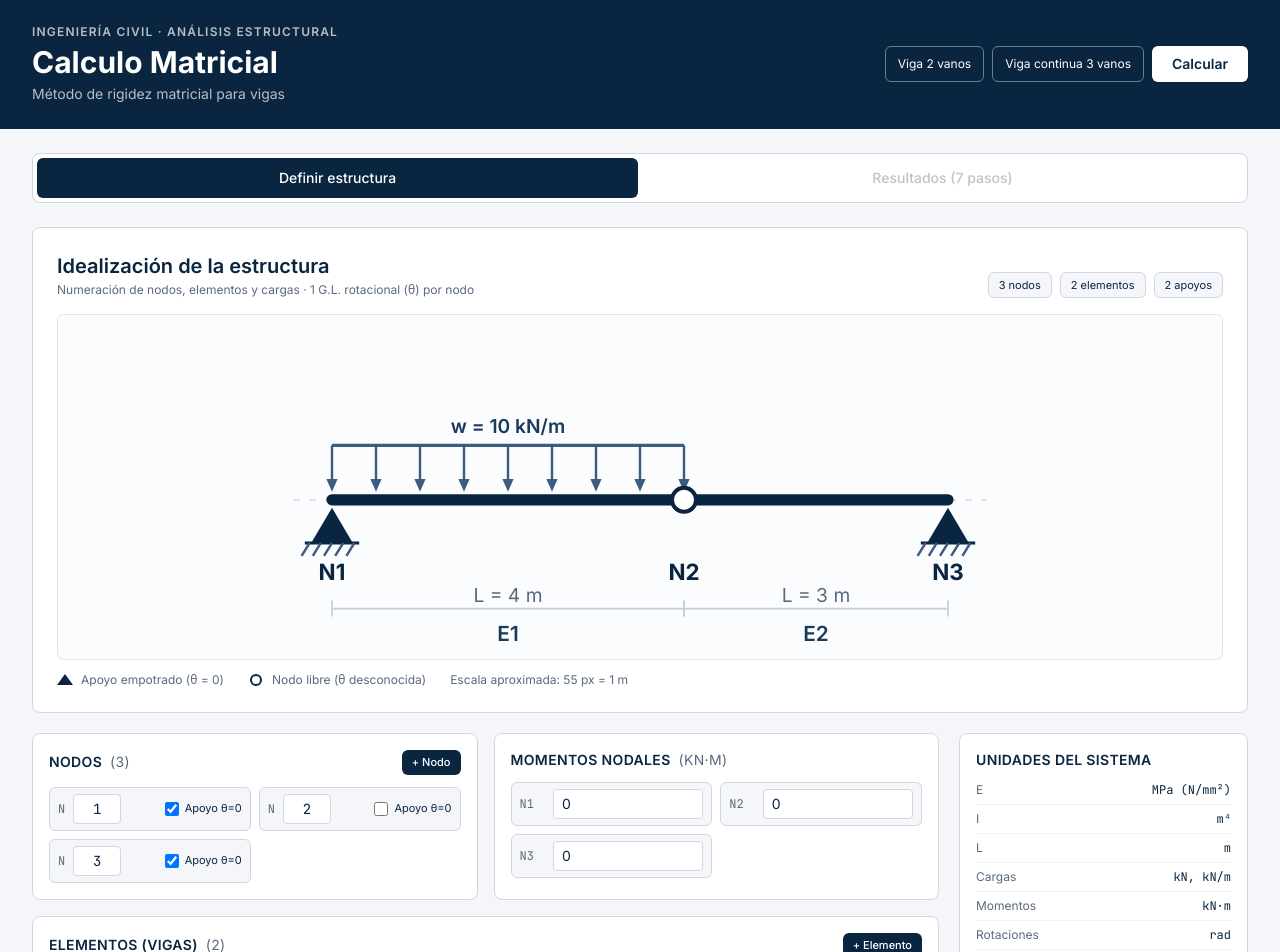
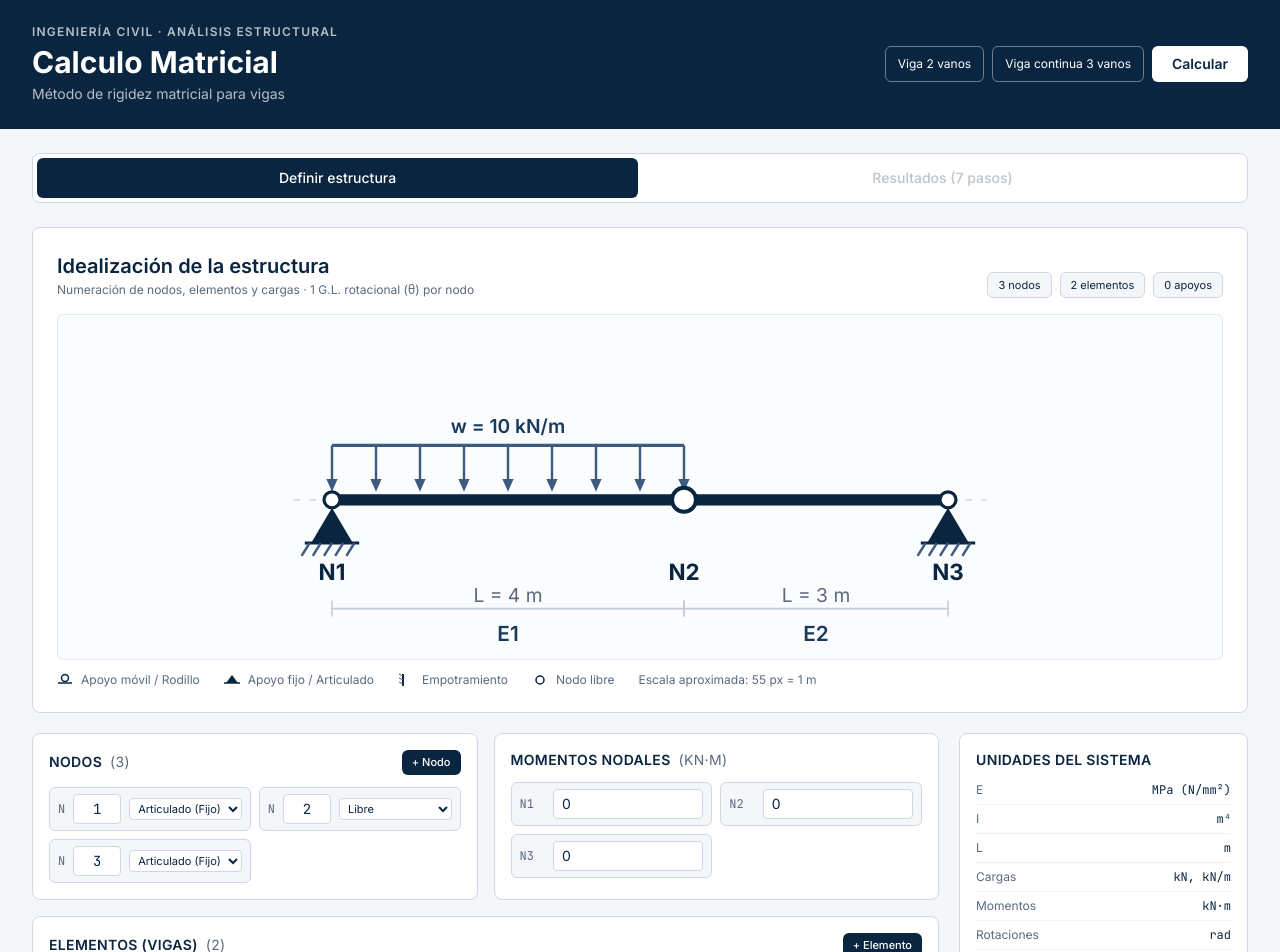
Before and after one commit to AngelMoralesChazari/calculomatricial, a React (Vite) app: page / in a window 1280 px wide. Shown: the top 952 px of the page. Built offline with nearby package versions, Linux system fonts and the light colour scheme.

Commit message:
feat: agregar y corregir representacion de apoyos (rodillo, fijo y empotrado)

```diff
--- a/src/components/BeamDiagram.tsx
+++ b/src/components/BeamDiagram.tsx
@@ -1,4 +1,4 @@
-import type { StructureModel } from '../types/structure'
+import type { StructureModel, SupportType } from '../types/structure'
 import { units } from '../data/units'
 
 interface BeamDiagramProps {
@@ -140,10 +140,49 @@ export function BeamDiagram({ model, scale = 55, heightClass = 'h-72 sm:h-80' }:
 
           {model.nodes.map((node) => {
             const px = positions.get(node.id) ?? 0
+            const support = (node.supportType ?? (node.restrained ? 'fixed' : 'none')) as SupportType
+
             return (
               <g key={node.id}>
-                {node.restrained ? (
-                  <>
+                {/* Articulación circular para apoyos que no sean empotrados */}
+                {support !== 'fixed' && (
+                  <circle
+                    cx={px}
+                    cy={y}
+                    r={support === 'none' ? '7.5' : '5'}
+                    fill="#ffffff"
+                    stroke={NAVY}
+                    strokeWidth={support === 'none' ? '2.5' : '2'}
+                  />
+                )}
+
+                {/* Símbolo de Empotramiento */}
+                {support === 'fixed' && (
+                  <g>
+                    <line x1={px} y1={y - 20} x2={px} y2={y + 20} stroke={NAVY} strokeWidth="3.5" />
+                    {Array.from({ length: 7 }).map((_, i) => {
+                      const hy = y - 18 + i * 6
+                      const allPx = Array.from(positions.values())
+                      const maxPx = Math.max(...allPx)
+                      const isLeft = px !== maxPx
+                      return (
+                        <line
+                          key={i}
+                          x1={px}
+                          y1={hy}
+                          x2={isLeft ? px - 7 : px + 7}
+                          y2={hy - 6}
+                          stroke={NAVY_MUTED}
+                          strokeWidth="1.5"
+                        />
+                      )
+                    })}
+                  </g>
+                )}
+
+                {/* Símbolo de Apoyo Fijo (Articulado) */}
+                {support === 'pinned' && (
+                  <g>
                     <polygon points={`${px},${y + 5} ${px - 13},${y + 27} ${px + 13},${y + 27}`} fill={NAVY} />
                     <line x1={px - 17} y1={y + 27} x2={px + 17} y2={y + 27} stroke={NAVY} strokeWidth="2" />
                     {Array.from({ length: 5 }).map((_, i) => {
@@ -160,10 +199,31 @@ export function BeamDiagram({ model, scale = 55, heightClass = 'h-72 sm:h-80' }:
                         />
                       )
                     })}
-                  </>
-                ) : (
-                  <circle cx={px} cy={y} r="7.5" fill="#ffffff" stroke={NAVY} strokeWidth="2.5" />
+                  </g>
                 )}
+
+                {/* Símbolo de Apoyo Móvil (Rodillo) */}
+                {support === 'roller' && (
+                  <g>
+                    <circle cx={px} cy={y + 12.5} r="7.5" fill="#ffffff" stroke={NAVY} strokeWidth="2.5" />
+                    <line x1={px - 15} y1={y + 20} x2={px + 15} y2={y + 20} stroke={NAVY} strokeWidth="2" />
+                    {Array.from({ length: 5 }).map((_, i) => {
+                      const hx = px - 12 + i * 6
+                      return (
+                        <line
+                          key={i}
+                          x1={hx}
+                          y1={y + 20}
+                          x2={hx - 4}
+                          y2={y + 27}
+                          stroke={NAVY_MUTED}
+                          strokeWidth="1.5"
+                        />
+                      )
+                    })}
+                  </g>
+                )}
+
                 <text x={px} y={y + 50} textAnchor="middle" fill={NAVY} fontSize="14" fontWeight="700">
                   N{node.label}
                 </text>
@@ -175,16 +235,33 @@ export function BeamDiagram({ model, scale = 55, heightClass = 'h-72 sm:h-80' }:
 
       <div className="mt-3 flex flex-wrap gap-x-6 gap-y-1 text-xs text-[#5a6a7e]">
         <span className="flex items-center gap-2">
-          <svg width="16" height="12" aria-hidden>
-            <polygon points="8,0 0,11 16,11" fill={NAVY} />
+          <svg width="16" height="12" className="overflow-visible" aria-hidden>
+            <circle cx="8" cy="4" r="3.5" fill="#fff" stroke={NAVY} strokeWidth="1.5" />
+            <line x1="1" y1="9" x2="15" y2="9" stroke={NAVY} strokeWidth="1.5" />
           </svg>
-          Apoyo empotrado (θ = 0)
+          Apoyo móvil / Rodillo
+        </span>
+        <span className="flex items-center gap-2">
+          <svg width="16" height="12" className="overflow-visible" aria-hidden>
+            <polygon points="8,1 2,9 14,9" fill={NAVY} />
+            <line x1="0" y1="9" x2="16" y2="9" stroke={NAVY} strokeWidth="1.5" />
+          </svg>
+          Apoyo fijo / Articulado
+        </span>
+        <span className="flex items-center gap-2">
+          <svg width="16" height="12" className="overflow-visible" aria-hidden>
+            <line x1="5" y1="0" x2="5" y2="12" stroke={NAVY} strokeWidth="2" />
+            <line x1="5" y1="2" x2="1" y2="0" stroke={NAVY_MUTED} strokeWidth="1" />
+            <line x1="5" y1="6" x2="1" y2="4" stroke={NAVY_MUTED} strokeWidth="1" />
+            <line x1="5" y1="10" x2="1" y2="8" stroke={NAVY_MUTED} strokeWidth="1" />
+          </svg>
+          Empotramiento
         </span>
         <span className="flex items-center gap-2">
           <svg width="16" height="12" aria-hidden>
-            <circle cx="8" cy="6" r="5" fill="#fff" stroke={NAVY} strokeWidth="2" />
+            <circle cx="8" cy="6" r="4" fill="#fff" stroke={NAVY} strokeWidth="1.5" />
           </svg>
-          Nodo libre (θ desconocida)
+          Nodo libre
         </span>
         <span>Escala aproximada: {scale} px = 1 {units.L}</span>
       </div>
--- a/src/components/StructureInput.tsx
+++ b/src/components/StructureInput.tsx
@@ -1,4 +1,4 @@
-import type { BeamElement, StructNode, StructureModel } from '../types/structure'
+import type { BeamElement, StructNode, StructureModel, SupportType } from '../types/structure'
 import { units } from '../data/units'
 import { ElementLoadRow } from './ElementLoadRow'
 
@@ -31,7 +31,7 @@ export function StructureInput({ model, onChange }: StructureInputProps) {
     const nextId = Math.max(0, ...model.nodes.map((n) => n.id)) + 1
     onChange({
       ...model,
-      nodes: [...model.nodes, { id: nextId, label: String(nextId), restrained: false }],
+      nodes: [...model.nodes, { id: nextId, label: String(nextId), restrained: false, supportType: 'none' }],
     })
   }
 
@@ -41,7 +41,7 @@ export function StructureInput({ model, onChange }: StructureInputProps) {
     const newNodeId = Math.max(0, ...model.nodes.map((n) => n.id)) + 1
     onChange({
       ...model,
-      nodes: [...model.nodes, { id: newNodeId, label: String(newNodeId), restrained: false }],
+      nodes: [...model.nodes, { id: newNodeId, label: String(newNodeId), restrained: false, supportType: 'none' }],
       elements: [
         ...model.elements,
         {
@@ -94,15 +94,23 @@ export function StructureInput({ model, onChange }: StructureInputProps) {
                   value={node.label}
                   onChange={(e) => onChange(updateNode(model, node.id, { label: e.target.value }))}
                 />
-                <label className="ml-auto flex cursor-pointer items-center gap-1.5 text-[11px] text-[#0a2540]">
-                  <input
-                    type="checkbox"
-                    checked={node.restrained}
-                    onChange={(e) => onChange(updateNode(model, node.id, { restrained: e.target.checked }))}
-                    className="h-3.5 w-3.5 rounded border-[#d0d7e2] text-[#0a2540]"
-                  />
-                  Apoyo θ=0
-                </label>
+                <select
+                  aria-label={`Tipo de apoyo del nodo ${node.label}`}
+                  value={node.supportType ?? (node.restrained ? 'fixed' : 'none')}
+                  onChange={(e) => {
+                    const val = e.target.value as SupportType
+                    onChange(updateNode(model, node.id, {
+                      supportType: val,
+                      restrained: val === 'fixed'
+                    }))
+                  }}
+                  className="ml-auto rounded border border-[#d0d7e2] bg-white px-1 py-0.5 text-[11px] text-[#0a2540] outline-none focus:border-[#0a2540]"
+                >
+                  <option value="none">Libre</option>
+                  <option value="roller">Rodillo (Móvil)</option>
+                  <option value="pinned">Articulado (Fijo)</option>
+                  <option value="fixed">Empotrado</option>
+                </select>
               </div>
             ))}
           </div>
--- a/src/data/continuousExample.ts
+++ b/src/data/continuousExample.ts
@@ -2,10 +2,10 @@ import type { StructureModel } from '../types/structure'
 
 export const continuousBeamExample: StructureModel = {
   nodes: [
-    { id: 1, label: 'A', restrained: true },
-    { id: 2, label: 'B', restrained: false },
-    { id: 3, label: 'C', restrained: false },
-    { id: 4, label: 'D', restrained: true },
+    { id: 1, label: 'A', restrained: true, supportType: 'fixed' },
+    { id: 2, label: 'B', restrained: false, supportType: 'none' },
+    { id: 3, label: 'C', restrained: false, supportType: 'none' },
+    { id: 4, label: 'D', restrained: true, supportType: 'fixed' },
   ],
   elements: [
     { id: 1, nodeI: 1, nodeJ: 2, E: 210000, I: 0.00015, L: 5 },
--- a/src/data/defaultExample.ts
+++ b/src/data/defaultExample.ts
@@ -2,9 +2,9 @@ import type { StructureModel } from '../types/structure'
 
 export const defaultStructure: StructureModel = {
   nodes: [
-    { id: 1, label: '1', restrained: true },
-    { id: 2, label: '2', restrained: false },
-    { id: 3, label: '3', restrained: true },
+    { id: 1, label: '1', restrained: false, supportType: 'pinned' },
+    { id: 2, label: '2', restrained: false, supportType: 'none' },
+    { id: 3, label: '3', restrained: false, supportType: 'pinned' },
   ],
   elements: [
     { id: 1, nodeI: 1, nodeJ: 2, E: 210000, I: 0.0001, L: 4 },
--- a/src/lib/pdf/generateAnalysisPdf.ts
+++ b/src/lib/pdf/generateAnalysisPdf.ts
@@ -430,16 +430,25 @@ export function generateAnalysisPdf(
   sectionTitle(ctx, '1. DATOS DE ENTRADA')
 
   caption(ctx, 'Nodos')
+  const getSupportLabel = (node: any) => {
+    const type = node.supportType ?? (node.restrained ? 'fixed' : 'none')
+    switch (type) {
+      case 'fixed': return 'Empotrado (θ=0)'
+      case 'pinned': return 'Articulado'
+      case 'roller': return 'Rodillo'
+      default: return 'Libre'
+    }
+  }
   drawTable(
     ctx,
-    ['ID', 'Etiqueta', 'Apoyo (θ=0)', 'G.L.'],
+    ['ID', 'Etiqueta', 'Apoyo', 'G.L.'],
     model.nodes.map((node, index) => [
       String(node.id),
       node.label,
-      node.restrained ? 'Sí' : 'No',
+      getSupportLabel(node),
       result.dofLabels[index] ?? `θ${node.label}`,
     ]),
-    [20, 40, 50, CONTENT_W - 110],
+    [20, 40, 80, CONTENT_W - 140],
   )
 
   caption(ctx, 'Elementos')
--- a/src/types/model.ts
+++ b/src/types/model.ts
@@ -1,7 +1,10 @@
+export type SupportType = 'none' | 'roller' | 'pinned' | 'fixed'
+
 export interface StructNode {
   id: number
   label: string
   restrained: boolean
+  supportType?: SupportType
 }
 
 export interface BeamElement {
--- a/src/types/structure.ts
+++ b/src/types/structure.ts
@@ -1,2 +1,2 @@
-export type { StructNode, BeamElement, LoadType, ElementLoad, NodalLoad, StructureModel } from './model'
+export type { SupportType, StructNode, BeamElement, LoadType, ElementLoad, NodalLoad, StructureModel } from './model'
 export type { ElementForceResult, AnalysisResult } from './results'
```
